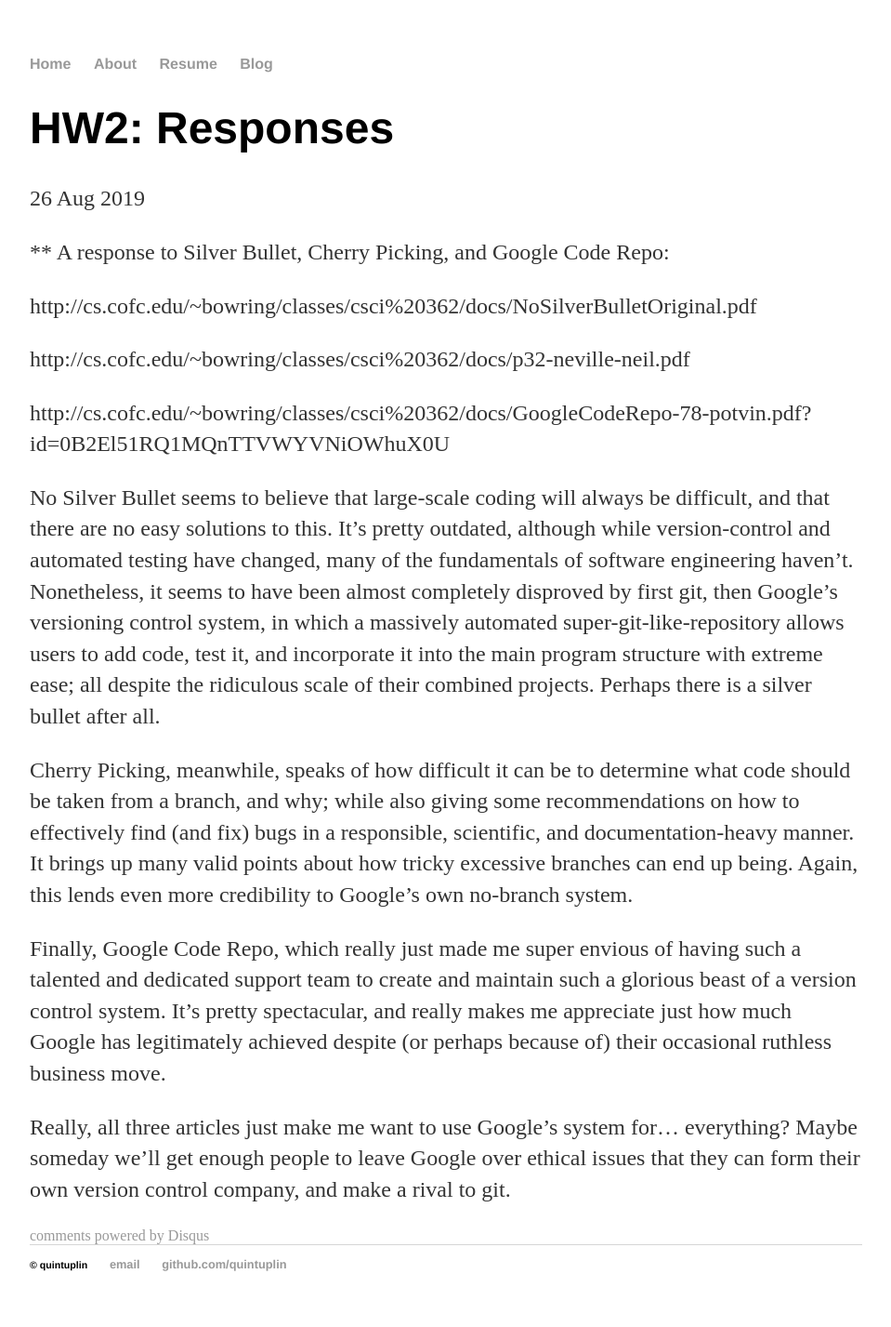
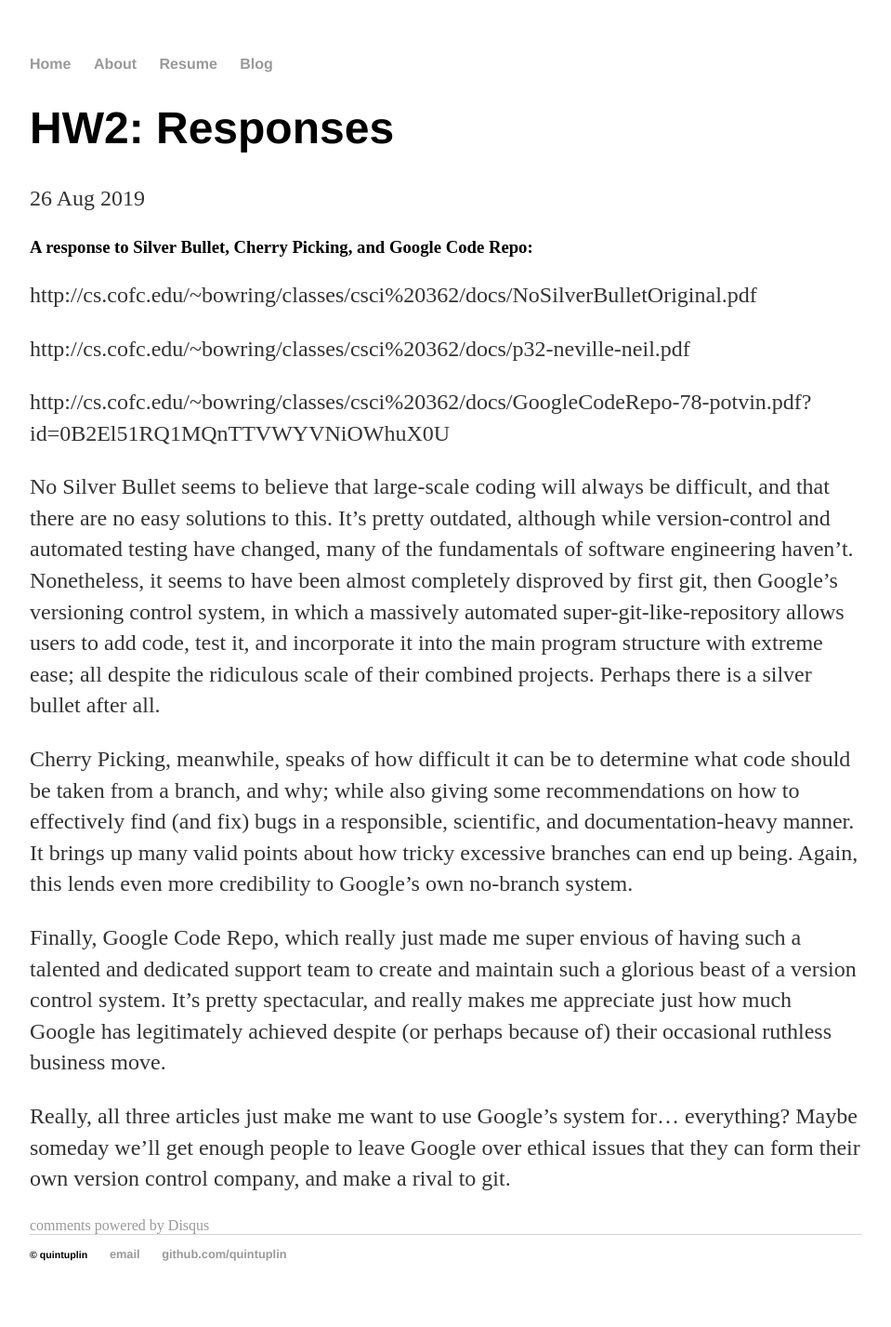
Before and after one commit to Quintuplin/quintuplin.github.io, a Jekyll site: the page built from _posts/2019-08-26-Google-Responses.md, in a window 1280 px wide. Shown: the whole page at 93% size, without its empty margins (160-1119 px from the left). Built offline with Jekyll 4.4.1, drawn with Linux system fonts in a browser that asks for light colours; comment, search, counter and statistics services are not loaded.

```diff
--- a/_posts/2019-08-26-Google-Repo.md
+++ b/_posts/2019-08-26-Google-Responses.md
@@ -4,7 +4,7 @@ title: "HW2: Responses"
 date: 2019-08-26
 ---
 
-** A response to Silver Bullet, Cherry Picking, and Google Code Repo:
+### A response to Silver Bullet, Cherry Picking, and Google Code Repo:
 
 http://cs.cofc.edu/~bowring/classes/csci%20362/docs/NoSilverBulletOriginal.pdf
 
```
